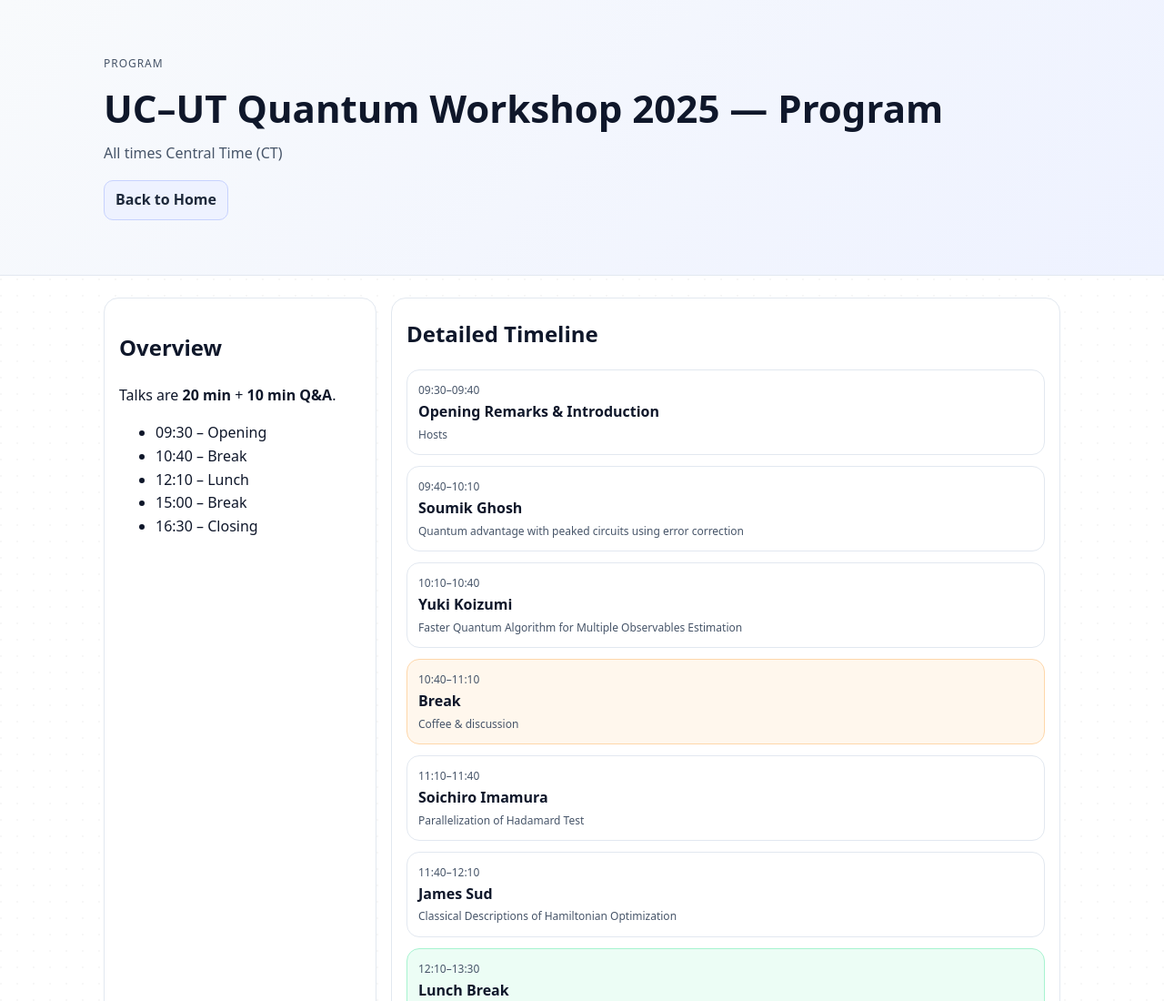
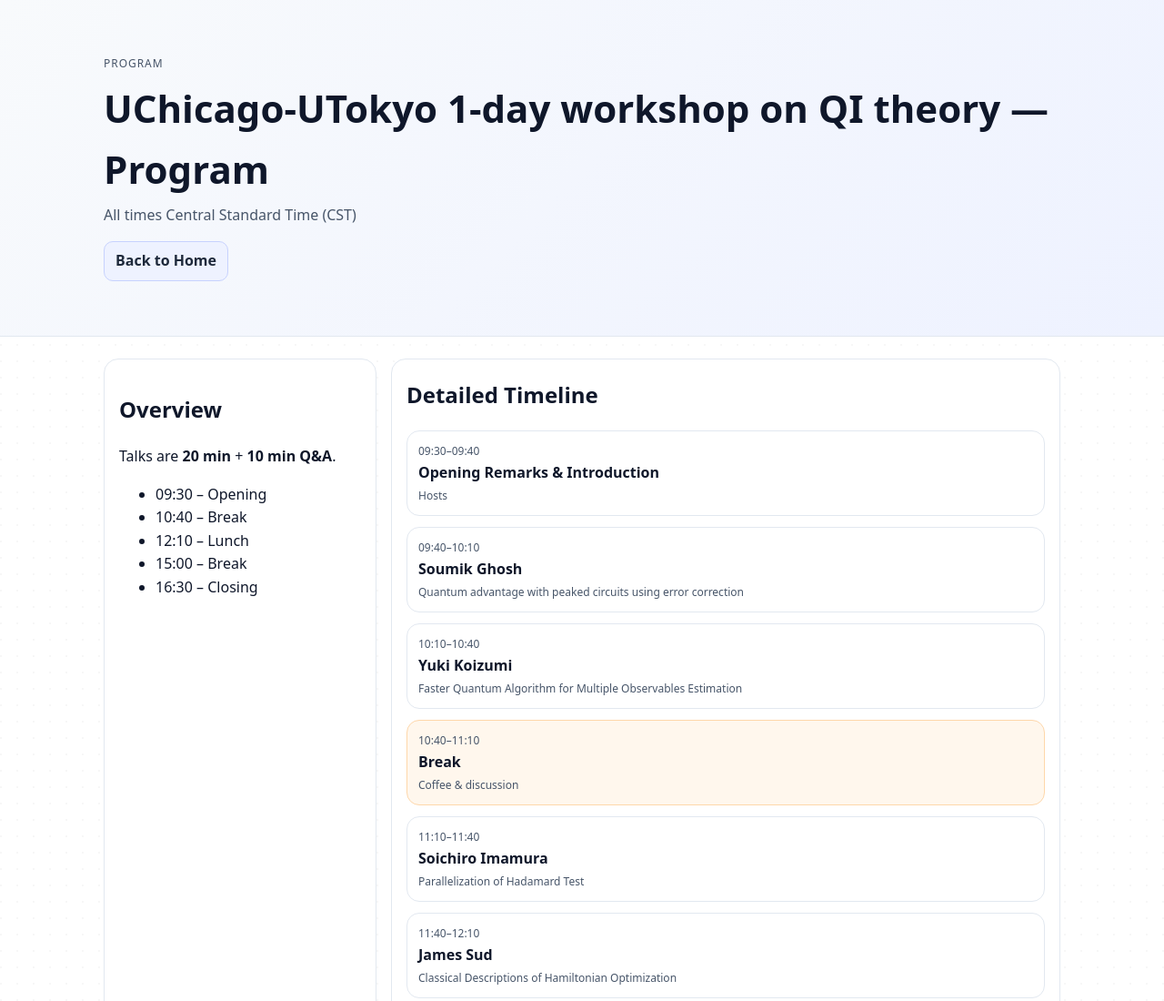
Before and after one commit to quantum-programming/ucutquantum2025, a plain HTML site: page program.html in a window 1280 px wide. Shown: the top 1100 px of the page at 91% size. Drawn offline with Linux system fonts and the light colour scheme.

Commit message:
Update workshop title and subtitle in program.html

```diff
--- a/program.html
+++ b/program.html
@@ -3,15 +3,15 @@
 <head>
   <meta charset="utf-8">
   <meta name="viewport" content="width=device-width, initial-scale=1">
-  <title>Program — UC–UT Quantum Workshop 2025</title>
+  <title>Program — UChicago-UTokyo 1-day workshop on QI theory</title>
   <link rel="stylesheet" href="styles.css">
 </head>
 <body>
   <header class="header">
     <div class="container">
       <div class="kicker">Program</div>
-      <h1>UC–UT Quantum Workshop 2025 — Program</h1>
-      <p class="subtitle">All times Central Time (CT)</p>
+      <h1>UChicago-UTokyo 1-day workshop on QI theory — Program</h1>
+      <p class="subtitle">All times Central Standard Time (CST)</p>
       <div class="hero-actions">
         <a class="btn" href="index.html">Back to Home</a>
       </div>
```
